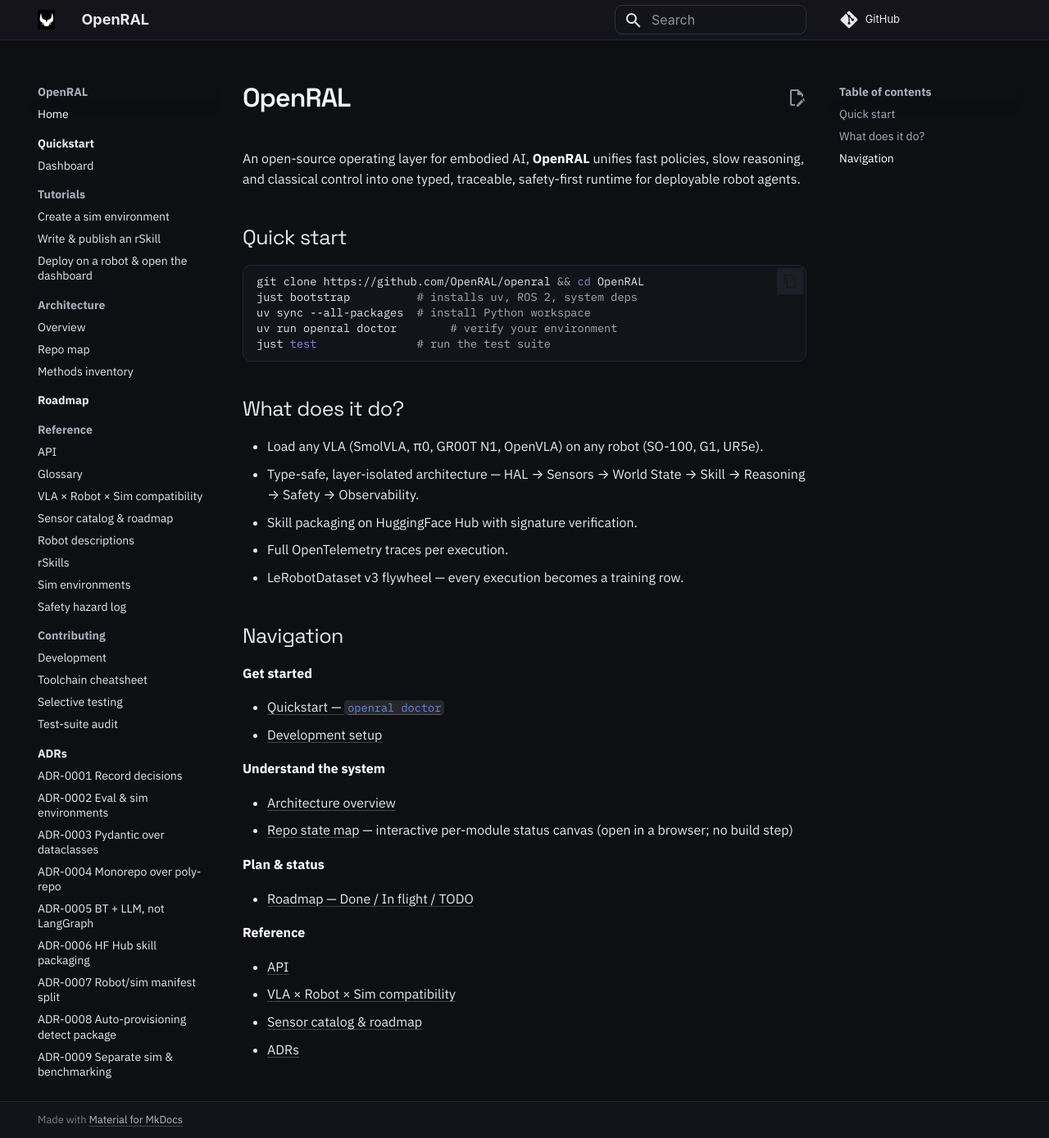
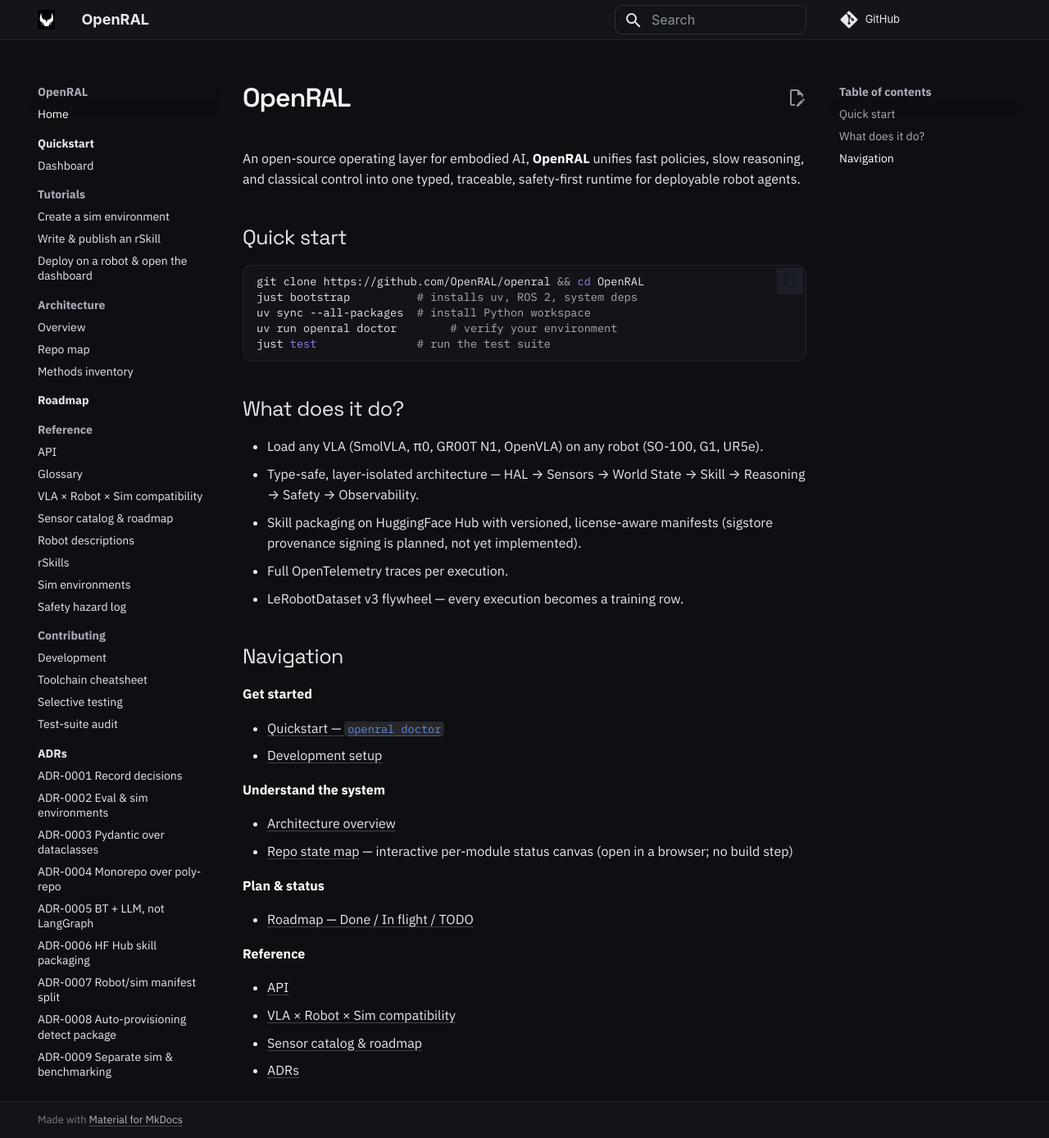
Before and after one commit to OpenRAL/openral, an MkDocs documentation site: the page built from docs/index.md, in a window 1280 px wide and 1388 px high. Shown: the whole window at 82% size. Built offline with MkDocs 1.6.1 and Material for MkDocs 9.7.7, drawn with Linux system fonts in a browser that asks for light colours; comment, search, counter and statistics services are not loaded.

Commit message:
fix(docs): correct stale rSkill "signature verification" claim on home page
The home page listed "Skill packaging on HuggingFace Hub with signature
verification" as a current capability, but sigstore provenance signing is not
yet implemented (CLAUDE.md §3, ADR-0006). Reword to match the accurate framing
already used in reference/rskills.md and roadmap/index.md.

Co-Authored-By: Claude Opus 4.8 (1M context) <noreply@anthropic.com>
Claude-Session: https://claude.ai/code/session_01KfmzkWRn2xcX5yRhUsyWS6
Signed-off-by: Adrian Llopart <adrianllopart@gmail.com>

```diff
--- a/docs/index.md
+++ b/docs/index.md
@@ -16,7 +16,7 @@ just test               # run the test suite
 
 - Load any VLA (SmolVLA, π0, GR00T N1, OpenVLA) on any robot (SO-100, G1, UR5e).
 - Type-safe, layer-isolated architecture — HAL → Sensors → World State → Skill → Reasoning → Safety → Observability.
-- Skill packaging on HuggingFace Hub with signature verification.
+- Skill packaging on HuggingFace Hub with versioned, license-aware manifests (sigstore provenance signing is planned, not yet implemented).
 - Full OpenTelemetry traces per execution.
 - LeRobotDataset v3 flywheel — every execution becomes a training row.
 
```
